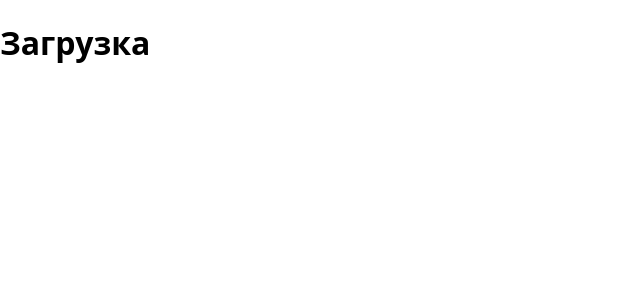
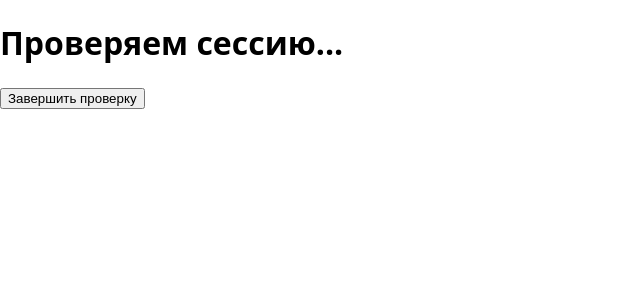
Before and after one commit to IuliiaUsatova/ostatki-sladki, a React (Vite) app: page / in a window 1280 px wide. Shown: the top 300 px of the page, without its empty margins (0-640 px from the left). Built offline with nearby package versions, Linux system fonts and the light colour scheme.

Commit message:
Add auth store and product README

```diff
--- /dev/null
+++ b/src/features/auth/store/authStore.ts
@@ -0,0 +1,60 @@
+import { create } from 'zustand'
+
+export type UserRole = 'buyer' | 'cafe' | 'admin'
+export type CafeStatus = 'pending' | 'approved' | 'rejected'
+
+type AuthUser = {
+  userId: string
+  email: string
+  role: UserRole | null
+  cafeStatus: CafeStatus | null
+}
+
+type AuthState = {
+  userId: string | null
+  email: string | null
+  role: UserRole | null
+  cafeStatus: CafeStatus | null
+  isLoading: boolean
+  error: string | null
+  clearAuth: () => void
+  setAuthUser: (user: AuthUser) => void
+  setAuthLoading: (isLoading: boolean) => void
+  setAuthError: (error: string) => void
+}
+
+export const useAuthStore = create<AuthState>((set) => ({
+  userId: null,
+  email: null,
+  role: null,
+  cafeStatus: null,
+  isLoading: true,
+  error: null,
+  clearAuth: () =>
+    set({
+      userId: null,
+      email: null,
+      role: null,
+      cafeStatus: null,
+      isLoading: false,
+      error: null,
+    }),
+  setAuthUser: (user) =>
+    set({
+      userId: user.userId,
+      email: user.email,
+      role: user.role,
+      cafeStatus: user.cafeStatus,
+      isLoading: false,
+      error: null,
+    }),
+  setAuthLoading: (isLoading) =>
+    set({
+      isLoading: isLoading,
+    }),
+  setAuthError: (error) =>
+    set({
+      error: error,
+      isLoading: false,
+    }),
+}))
--- a/src/pages/SplashPage.tsx
+++ b/src/pages/SplashPage.tsx
@@ -1,5 +1,17 @@
+import { useAuthStore } from '../features/auth/store/authStore'
+
 function SplashPage() {
-  return <h1>Загрузка</h1>
+  const isLoading = useAuthStore((state) => state.isLoading)
+  const setAuthLoading = useAuthStore((state) => state.setAuthLoading)
+
+  return (
+    <>
+      <h1>{isLoading ? 'Проверяем сессию...' : 'Готово'}</h1>
+      <button type="button" onClick={() => setAuthLoading(false)}>
+        Завершить проверку
+      </button>
+    </>
+  )
 }
 
 export default SplashPage
```
Also changed, not shown: 1 other file (tests, documents, lock files or other folders).
